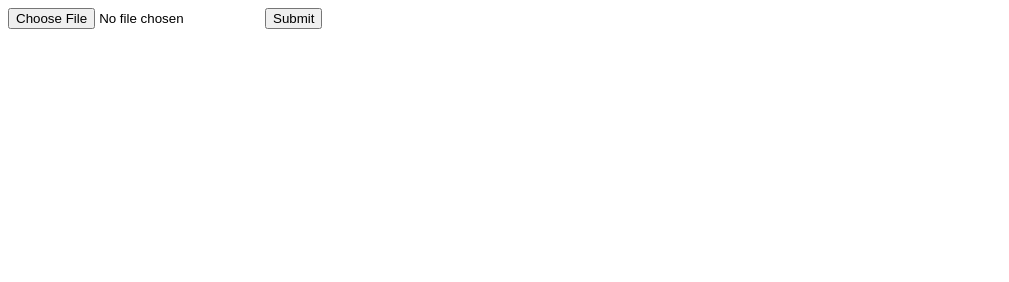
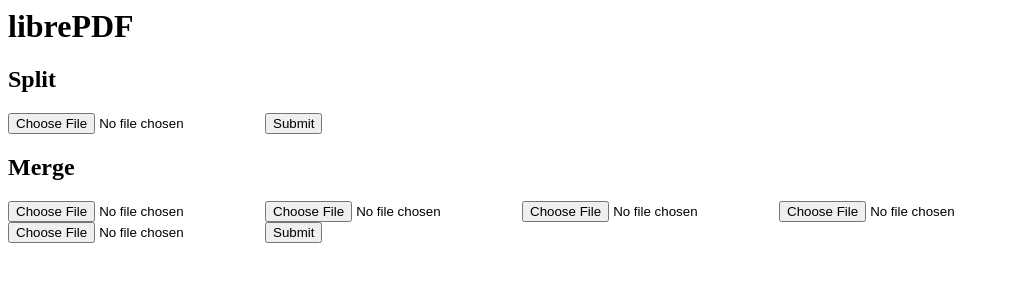
Before and after one commit to TooAngel/pdfcomposer, a website: page index.html in a window 1280 px wide. Shown: the whole page, without its empty margins (0-1009 px from the left). Drawn offline with Linux system fonts and the light colour scheme.

Commit message:
Prepare frontend for merging

```diff
--- a/index.html
+++ b/index.html
@@ -3,9 +3,20 @@
   <title>pdf area</title>
 </head>
 <body>
+  <h1>librePDF</h1>
+  <h2>Split</h2>
   <form action="/v1/split" method="post" enctype="multipart/form-data">
     <input type="file" name="file" />
     <input type="submit" />
   </form>
+  <h2>Merge</h2>
+  <form action="/v1/merge" method="post" enctype="multipart/form-data">
+    <input type="file" name="file1" />
+    <input type="file" name="file2" />
+    <input type="file" name="file3" />
+    <input type="file" name="file4" />
+    <input type="file" name="file5" />
+    <input type="submit" />
+  </form>
 </body>
 </html>
--- a/package.json
+++ b/package.json
@@ -5,7 +5,7 @@
   "main": "index.js",
   "scripts": {
     "test": "echo \"Error: no test specified\" && exit 1",
-    "start": "nodejs server.js"
+    "start": "node server.js"
   },
   "author": "Tobias Wilken",
   "license": "AGPL-3.0",
```
